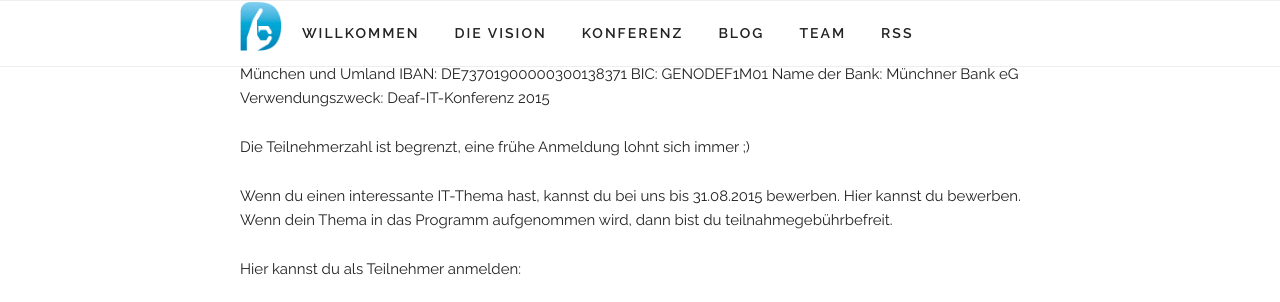
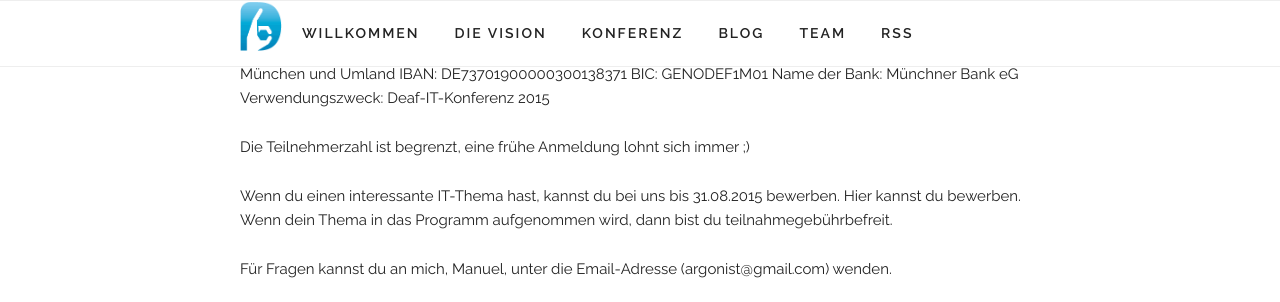
Before and after one commit to NickelPic/deafit.github.io, a Jekyll site: the page built from conference2015.md, in a window 1280 px wide and 900 px high, scrolled down 2361 px, cut to the strip 0-302 px from the top of the window. Built offline with Jekyll 4.4.1, drawn with Linux system fonts in a browser that asks for light colours; nearby versions of some CDN libraries.

Commit message:
Update conference2015.md

```diff
--- a/conference2015.md
+++ b/conference2015.md
@@ -153,6 +153,7 @@ Die Teilnehmerzahl ist begrenzt, eine frühe Anmeldung lohnt sich immer ;)
 
 Wenn du einen interessante IT-Thema hast, kannst du bei uns bis 31.08.2015 bewerben. Hier kannst du bewerben. Wenn dein Thema in das Programm aufgenommen wird, dann bist du teilnahmegebührbefreit.
 
+Für Fragen kannst du an mich, Manuel, unter die Email-Adresse (argonist@gmail.com) wenden.
 
 Hier kannst du als Teilnehmer anmelden:
 
```
